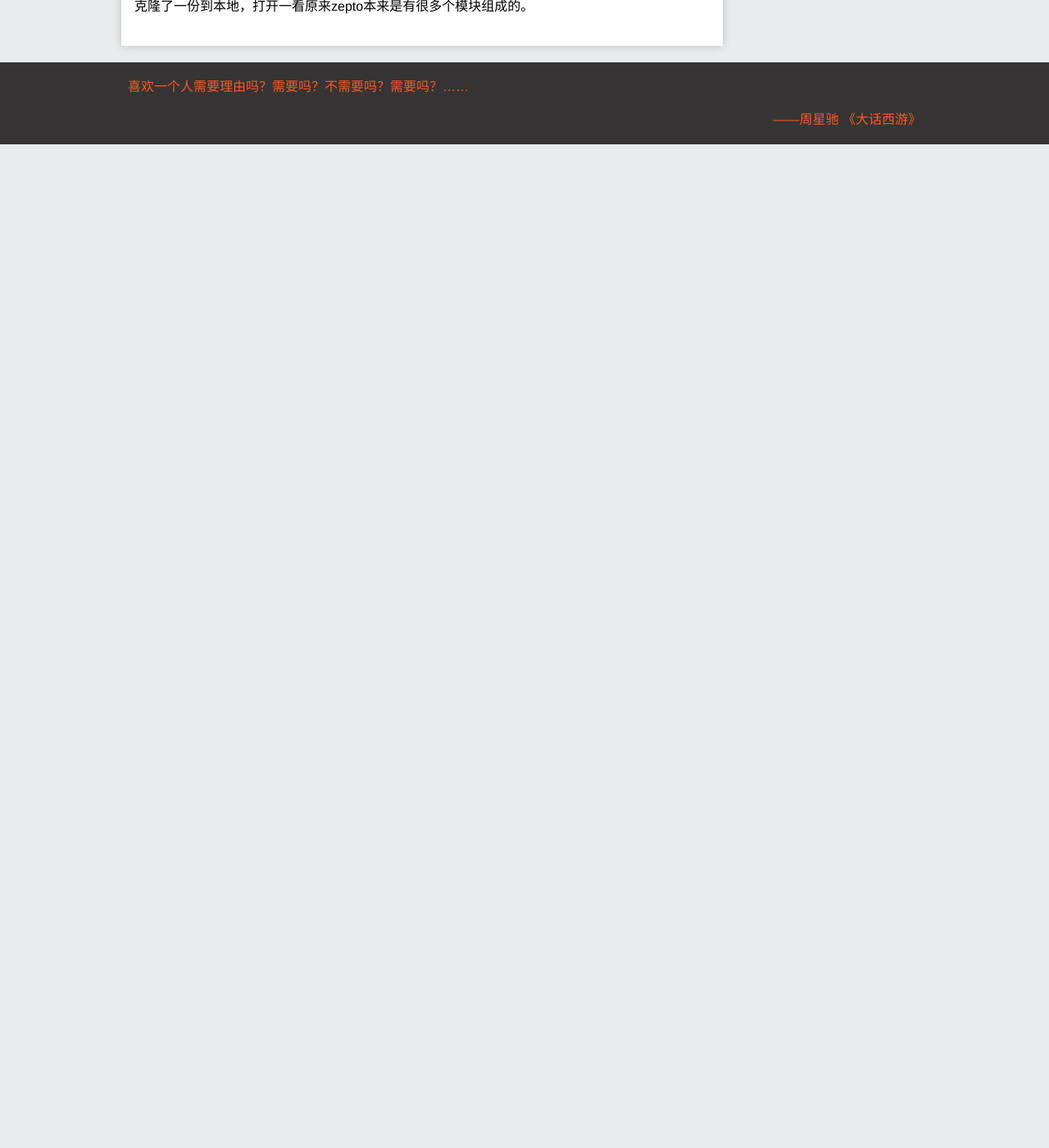
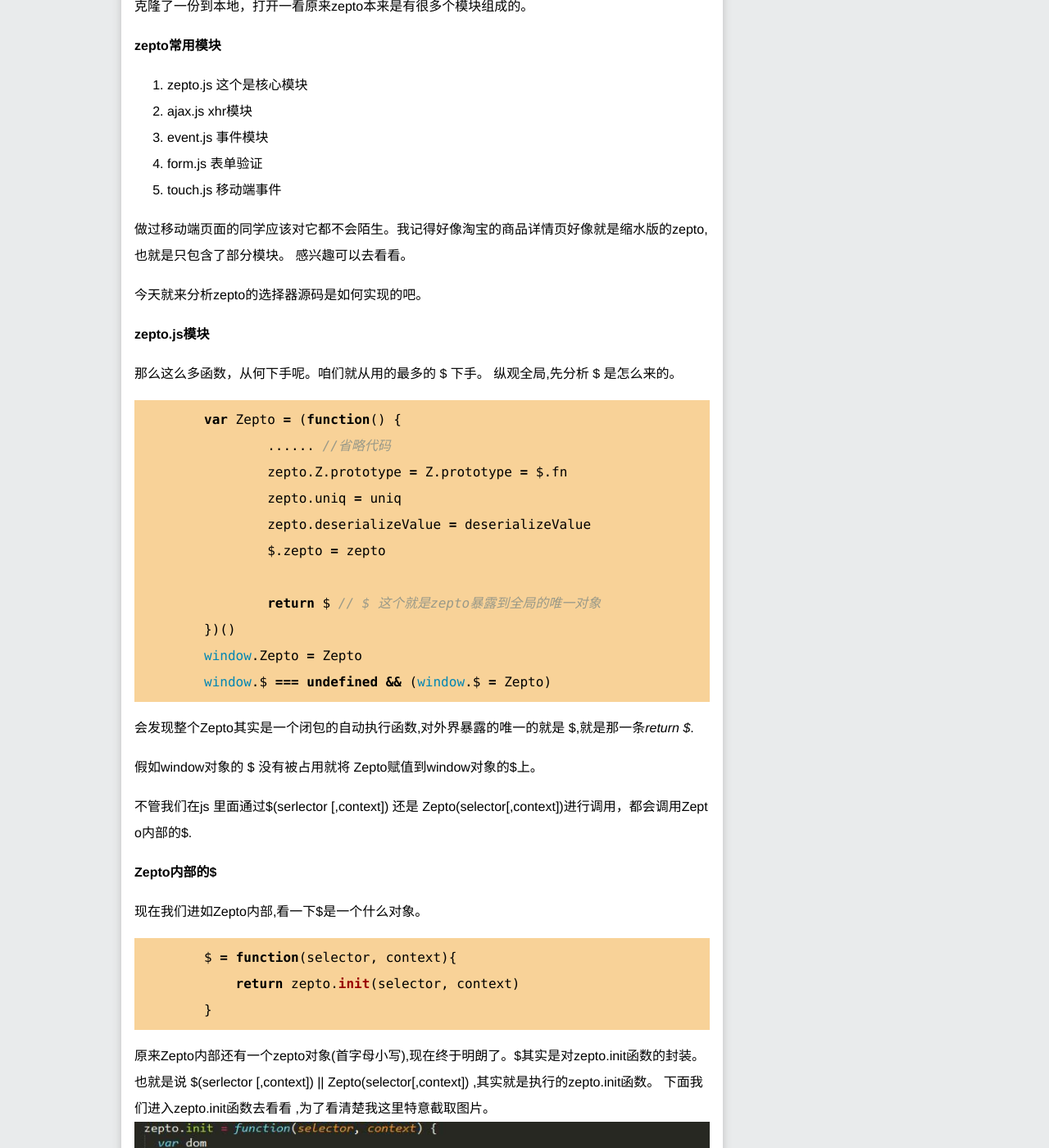
Before and after one commit to Yi-love/yi-love.github.io, a Jekyll site: the page built from _posts/2015-11-07-zepto-01.md, in a window 1280 px wide and 1400 px high, scrolled down 493 px. Shown: the whole window at 82% size. Built offline with Jekyll 4.4.1, drawn with Linux system fonts in a browser that asks for light colours; before the commit the page ends 900 px from its top, so only the background shows below that; some of the changed text lies outside the part shown.

Commit message:
edit 2015-11-07-zepto-01.md

```diff
--- a/_posts/2015-11-07-zepto-01.md
+++ b/_posts/2015-11-07-zepto-01.md
@@ -14,3 +14,93 @@
  	git clone https://github.com/madrobby/zepto.git
 {% endhighlight %}
 >克隆了一份到本地，打开一看原来zepto本来是有很多个模块组成的。
+
+>#### zepto常用模块 ####
+
+>1.   zepto.js   这个是核心模块
+>2.   ajax.js    xhr模块
+>3.   event.js   事件模块
+>4.   form.js    表单验证
+>5.   touch.js   移动端事件
+
+>做过移动端页面的同学应该对它都不会陌生。我记得好像淘宝的商品详情页好像就是缩水版的zepto,也就是只包含了部分模块。
+>感兴趣可以去看看。
+
+>今天就来分析zepto的选择器源码是如何实现的吧。
+
+#### zepto.js模块 ####
+>那么这么多函数，从何下手呢。咱们就从用的最多的  $ 下手。
+>纵观全局,先分析  $ 是怎么来的。
+{% highlight js %}
+	var Zepto = (function() {
+		...... //省略代码
+		zepto.Z.prototype = Z.prototype = $.fn
+		zepto.uniq = uniq
+		zepto.deserializeValue = deserializeValue
+		$.zepto = zepto
+
+		return $ // $ 这个就是zepto暴露到全局的唯一对象
+	})()
+	window.Zepto = Zepto
+	window.$ === undefined && (window.$ = Zepto)
+{%endhighlight%}
+>会发现整个Zepto其实是一个闭包的自动执行函数,对外界暴露的唯一的就是 $,就是那一条*return $*.
+
+>假如window对象的 $ 没有被占用就将 Zepto赋值到window对象的$上。
+
+>不管我们在js 里面通过$(serlector [,context]) 还是 Zepto(selector[,context])进行调用，都会调用Zepto内部的$.
+
+#### Zepto内部的$ ####
+>现在我们进如Zepto内部,看一下$是一个什么对象。
+{% highlight js %}
+	$ = function(selector, context){
+	    return zepto.init(selector, context)
+	}
+{%endhighlight%}
+
+>原来Zepto内部还有一个zepto对象(首字母小写),现在终于明朗了。$其实是对zepto.init函数的封装。
+>也就是说 $(serlector [,context]) || Zepto(selector[,context]) ,其实就是执行的zepto.init函数。
+下面我们进入zepto.init函数去看看 ,为了看清楚我这里特意截取图片。
+![zepto.init函数]({{site.baseurl}}/images/2015/1107_03.jpg)
+
+>下面是我对这个函数的流程简化图。
+![zepto.init函数简化]({{site.baseurl}}/images/2015/1107_02.jpg)
+>再来一张对比图,看不清自行拉到新窗口看。
+![zepto.init函数简化]({{site.baseurl}}/images/2015/1107_01.jpg)
+
+>可以知道zepto.init函数将情况分为了 5种
+
+>1.   selector 为空 及什么都不做，返回空集合
+>2.   selector 是字符串
+>3.   selector 是函数
+>4.   selector 是zepto集合
+>5.   其他
+
+>不管是哪一种情况返回的都是zepto集合,也就是说都会执行一次zepto.Z([dom,selector])函数，或原来执行过一次。这样返回的数据将是统一的格式。
+>下面我们就在第一种情况中讨论zepto.Z函数。
+
+#### 1.selector 为空 ####
+>selector为空，是直接执行 zepto.Z() , 并返回。
+{% highlight js %}
+	function Z(dom, selector) {
+	    var i, len = dom ? dom.length : 0
+	    for (i = 0; i < len; i++) this[i] = dom[i]
+	    this.length = len
+	    this.selector = selector || ''
+	}
+	zepto.Z = function(dom, selector) {
+	    return new Z(dom, selector) //新建对象 ，防止使用同一个对象产生错误，使用new
+	}
+{%endhighlight%}
+>这个函数其实就是对获取到的dom元素等做一下格式化，假如dom是存在的那就将所有的都赋值到this对象上。
+
+>为空，那么最后得到的就是一个空的对象 : [] , 命令格式： $()。
+
+#### 2.selector为字符串 ####
+>这中情况下又分了3中情况：
+
+>1.   传人的是html
+>2.   context不为空,在指定的域中查找
+>3.   调用选择器在*document*中查找
+
+未完待续...
```
Also changed, not shown: images/2015/1107_01.jpg (added), images/2015/1107_02.jpg (added), images/2015/1107_03.jpg (added), 6 other files.
